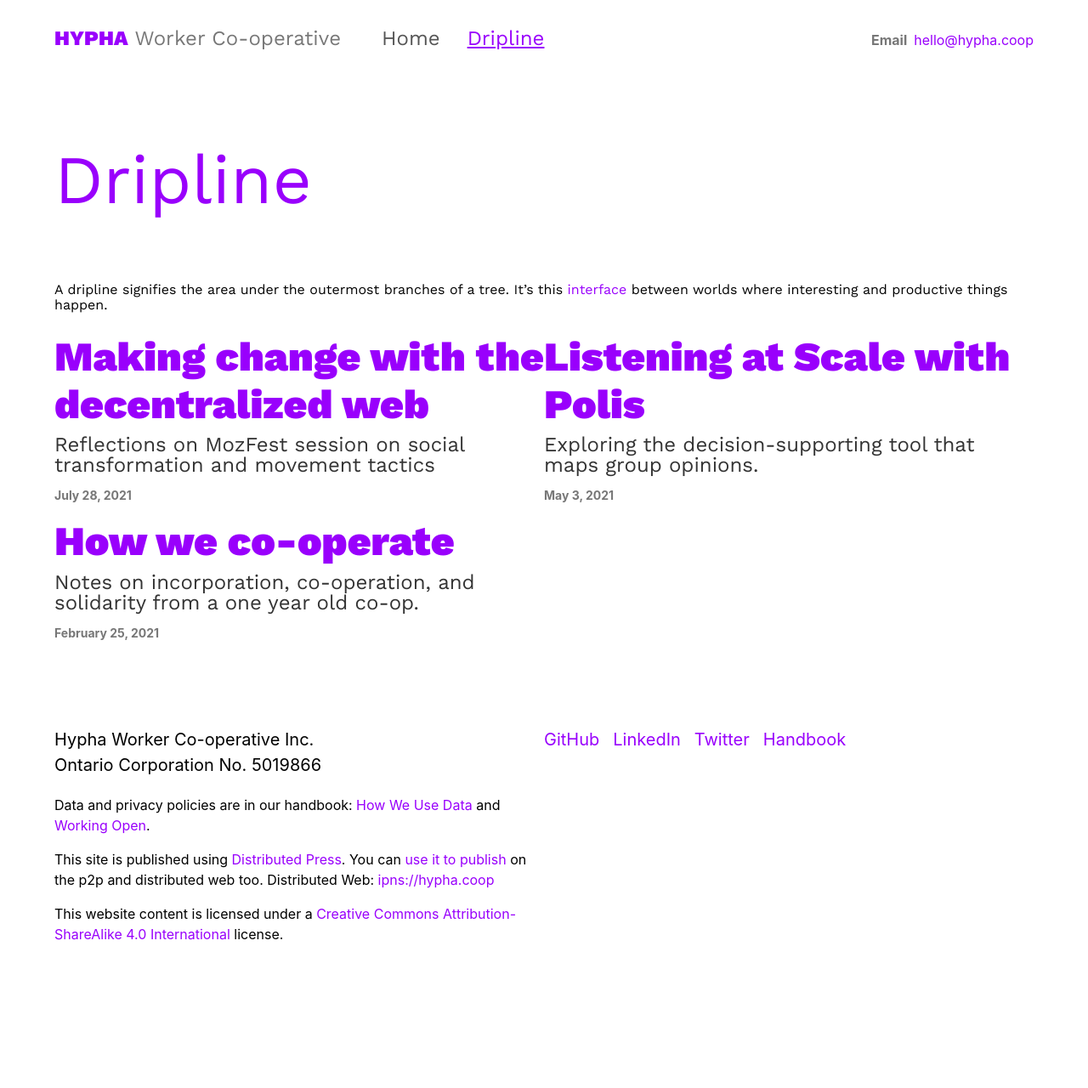
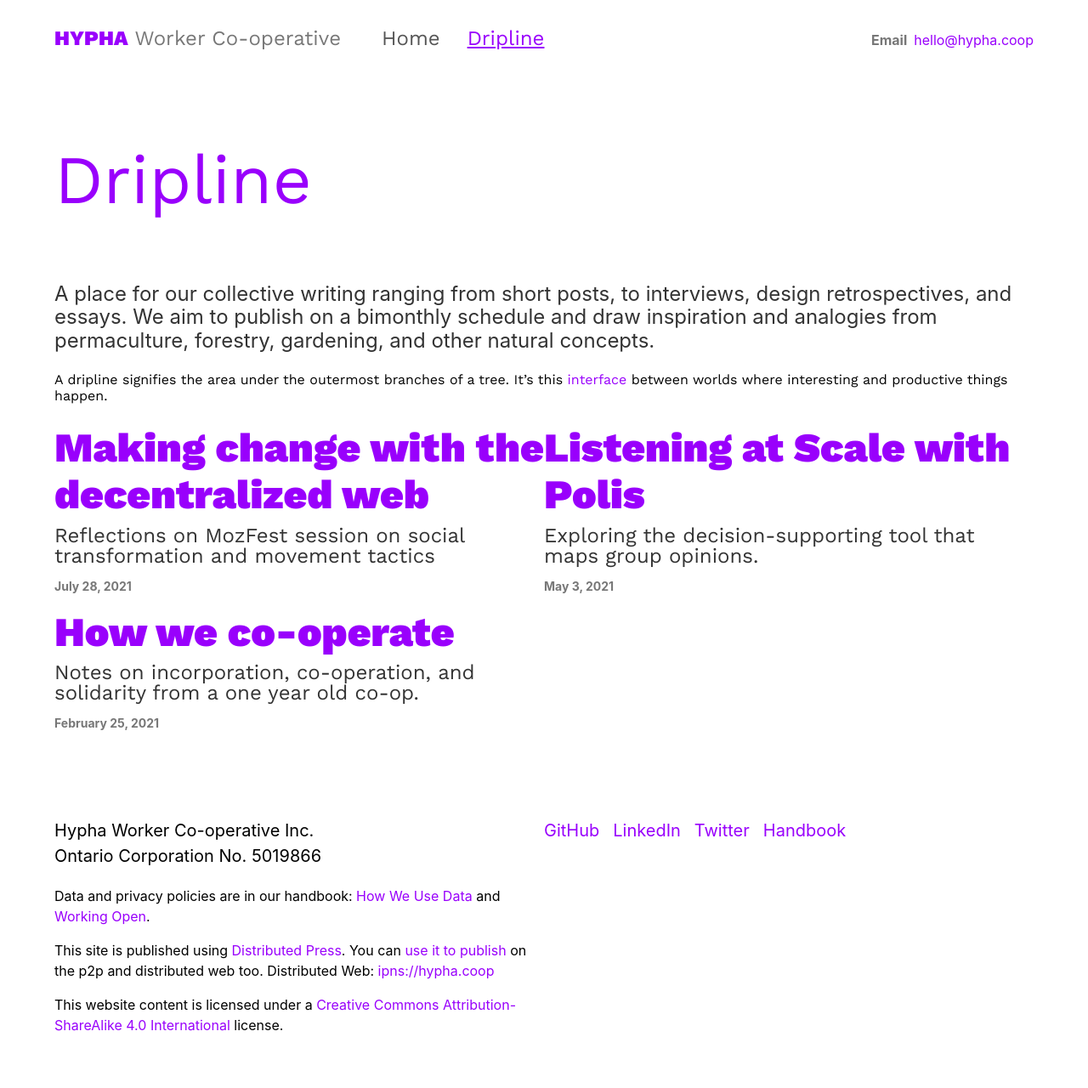
Before and after one commit to hyphacoop/hypha.coop, a Jekyll site: the page built from dripline.html, in a window 1280 px wide. Shown: the whole page at 85% size. Built offline with Jekyll 4.4.1, drawn with Linux system fonts in a browser that asks for light colours; before the commit the page ends 1173 px from its top, so only the background shows below that.

Commit message:
add initial new description

```diff
--- a/dripline.html
+++ b/dripline.html
@@ -13,6 +13,7 @@ order: 2
     <h3 class="measure-wide f2 f1-m f-subheadline-l measure-narrow lh-solid accent normal worksans">
       {{ page.title }}
     </h3>
+    <p class="f3 f3-l dark-gray">A place for our collective writing ranging from short posts, to interviews, design retrospectives, and essays. We aim to publish on a bimonthly schedule and draw inspiration and analogies from permaculture, forestry, gardening, and other natural concepts.</p>
     <p class="worksans">
       A dripline signifies the area under the outermost branches of a tree.
       It’s this <a href="https://permacultureprinciples.com/principles/_11/" target="_blank" class="accent link underline-hover" rel="noopener">interface</a> between worlds where interesting and productive things happen.
```
